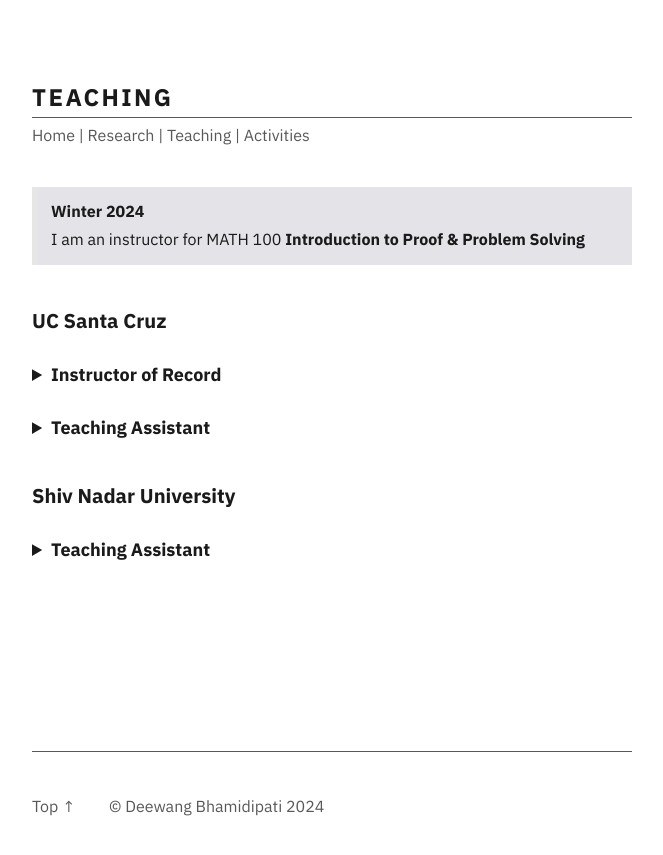
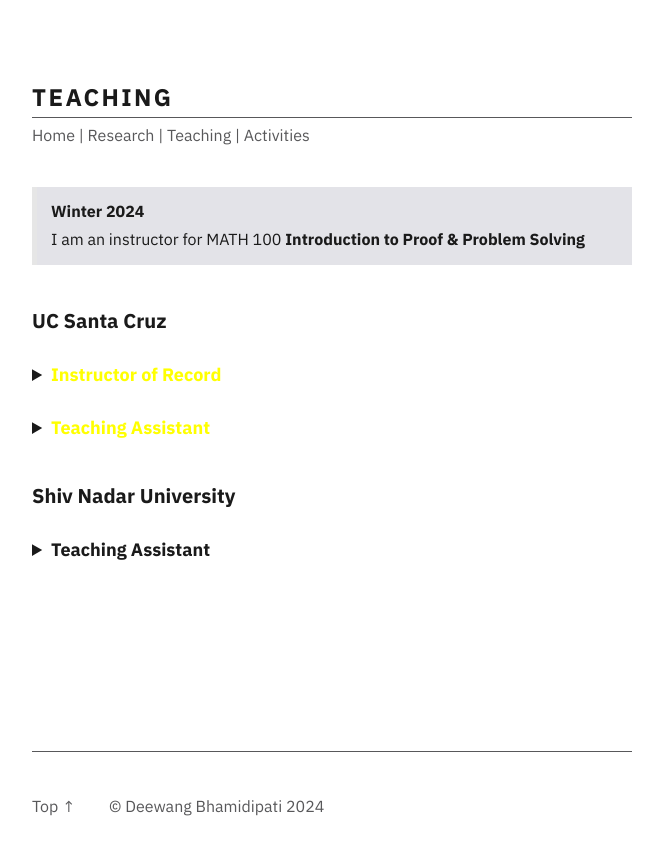
Before and after one commit to junkquill/junkquill.github.io, a Jekyll site: the page built from _pages/teaching.md, in a window 1280 px wide. Shown: the top 855 px of the page, without its empty margins (308-971 px from the left). Built offline with Jekyll 4.4.1, drawn with Linux system fonts in a browser that asks for light colours.

Commit message:
teaching-hl-1

```diff
--- a/_pages/teaching.md
+++ b/_pages/teaching.md
@@ -17,7 +17,7 @@
 ### UC Santa Cruz
 
 <details>
-    <summary><b color="#FFFF00">Instructor of Record</b></summary>
+    <summary><b style="color:yellow">Instructor of Record</b></summary>
 
 <ul style="line-height:150%">
 
@@ -49,7 +49,7 @@
 <!-- --------------------------------------------------- -->
 
 <details>
-    <summary><b color="#FFFF00">Teaching Assistant</b></summary>
+    <summary><b style="color:yellow">Teaching Assistant</b></summary>
 
 <ul style="line-height:180%">
 
```
